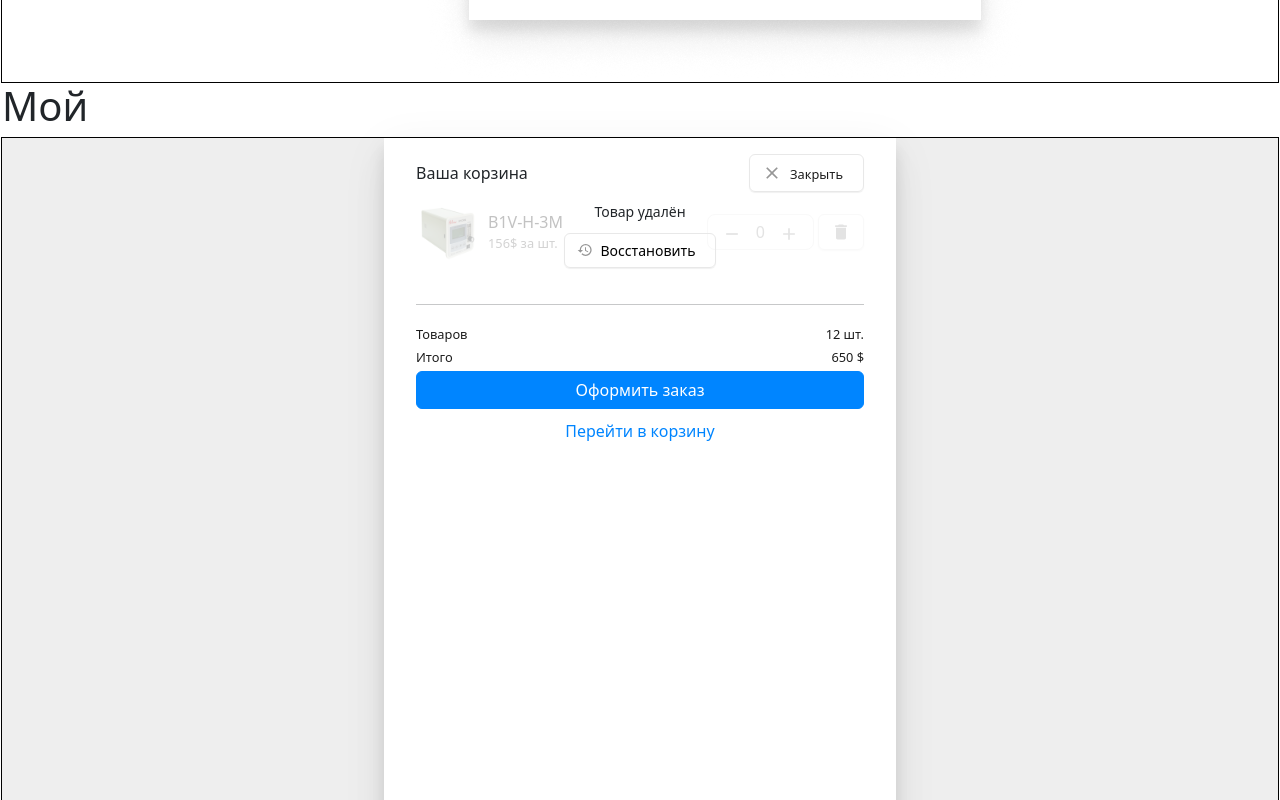
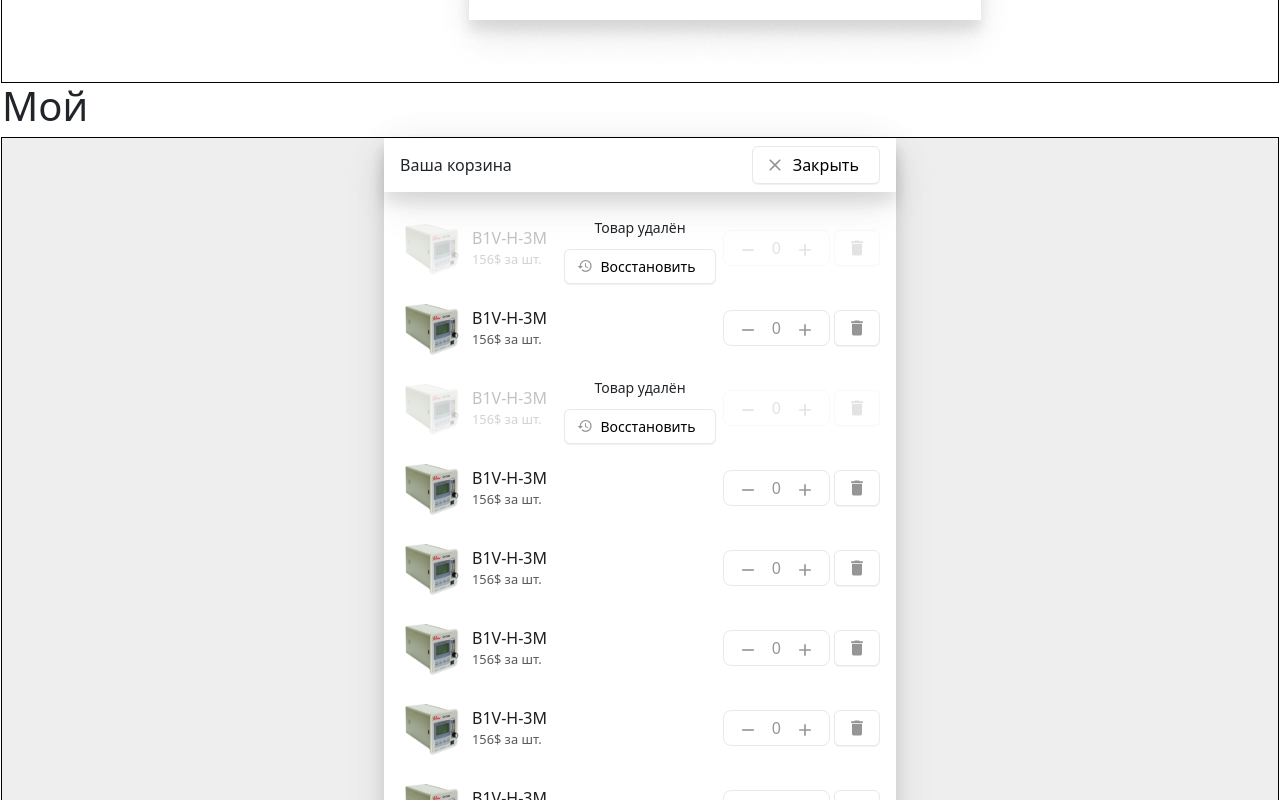
Before and after one commit to picus23/any-web-components, a Next.js app: page /basket in a window 1280 px wide. Shown: the part 1740-2540 px from the top of the page. Built offline with nearby package versions, Linux system fonts and the light colour scheme.

Commit message:
remove link

```diff
--- a/components/basket/BasketForm.tsx
+++ b/components/basket/BasketForm.tsx
@@ -9,7 +9,7 @@ interface BasketFormProps {
 }
 
 const BasketForm: FC<BasketFormProps> = ({ managerList }) => {
-    return <div className="d-flex flex-column p-2 w-25 position-sticky" style={{ top: '200px', zIndex: '10' }}>
+    return <div className="d-flex flex-column p-2 w-25 sticky-top">
         <h5>Оформление заказа</h5>
         <Radio.Group name="radiogroup" defaultValue={1}>
             <EncodingOrder
--- /dev/null
+++ b/components/basket/BasketHeader.tsx
@@ -0,0 +1,32 @@
+import { FC, useEffect } from "react";
+import Button from "../buttons/Button";
+import { MdClose } from "react-icons/md";
+
+interface BasketHeaderProps {
+    onClick?: () => void,
+}
+
+const BasketHeader: FC<BasketHeaderProps> = ({ onClick }) => {
+    useEffect(() => {
+        const basketHeader = document.querySelector('#basket-header')
+        console.log(basketHeader.scrollTop)
+
+    }, [])
+
+    return <>
+        <div
+            id="basket-header"
+            className="d-flex justify-content-between align-items-center sticky-top bg-white py-2 px-3"
+            style={{ boxShadow: '0px 11px 15px rgba(0, 0, 0, 0.1), 0px 9px 46px rgba(0, 0, 0, 0.06), 0px 24px 38px rgba(0, 0, 0, 0.04)' }}>
+            <span style={{ fontSize: '16px', fontWeight: 500 }}>Ваша корзина</span>
+            <Button
+                onClick={onClick}
+                icon={<MdClose size={20} fill={'#969696'} />}
+                btn_style="btn-outline-secondary">
+                <span style={{ fontSize: '16px', fontWeight: 500 }}>Закрыть</span>
+            </Button>
+        </div>
+    </>
+}
+
+export default BasketHeader;
--- a/components/breadСrumbs/BreadCrumbs.tsx
+++ b/components/breadСrumbs/BreadCrumbs.tsx
@@ -1,6 +1,6 @@
 import { FC } from "react";
 import { IBreadСrumbs } from './interface'
-import Link from "next/link";
+// import Link from "next/link";
 
 
 interface BreadCrumbsProps {
@@ -14,7 +14,7 @@ const BreadCrumbs: FC<BreadCrumbsProps> = ({ list, route }) => {
             list.map(({ title, id, url }, index) => {
                 return <span key={id} style={{color:'#E8E8E8',fontSize:'13px',display:'inline-block'}}>
                     {index != 0 ? ' / ' : ''}
-                    <Link className="text-decoration-none" style={{color:'#585757'}} href={route ? route(url) : url}>{title}</Link>
+                    <a className="text-decoration-none" style={{color:'#585757'}} href={route ? route(url) : url}>{title}</a>
                 </span>
             })
         }
--- a/pages/basket/index.tsx
+++ b/pages/basket/index.tsx
@@ -11,6 +11,7 @@ import FieldEncoding from "@/components/searchElement/fields/FieldEncoding";
 import ButtonGrayAddRemove from "@/components/buttons/ButtonGrayAddRemove";
 import MainBasketEraceTimer from "@/components/basket/MainBasketEraceTimer";
 import CartItem from "@/components/cartItem/CartItem";
+import BasketHeader from "@/components/basket/BasketHeader";
 
 
 const links = [
@@ -113,10 +114,6 @@ export default function () {
         </div>
 
 
-
-
-
-
         <div className="container-xxl p-0 d-flex justify-content-center" style={{ outline: '1px solid #000' }}>
             <h1>Образец</h1>
             <Image src={reference} alt="" />
@@ -125,22 +122,31 @@ export default function () {
         <div className="container-xxl p-0 d-flex justify-content-center" style={{ outline: '1px solid #000', background: '#eee' }}>
 
             <Basket>
-                <div className="basket p-3">
-                    <div className="d-flex flex-column mx-3">
-                        <div className="d-flex justify-content-between w-100 align-items-center">
-                            <span className="font-size-20-black fw-500">Ваша корзина</span>
-                            <Button onClick={() => alert('Click')} icon={<MdClose size={20} fill={'#969696'} />} btn_style="btn-outline-secondary"><span className="font-size-16-black fw-500">Закрыть</span></Button>
-                        </div>
-                        <div className="d-flex flex-column w-100">
+                <div
+                    className="d-flex flex-column bg-white"
+                    style={{ width: '512px', boxShadow: '0px 11px 15px rgba(0, 0, 0, 0.1), 0px 9px 46px rgba(0, 0, 0, 0.06), 0px 24px 38px rgba(0, 0, 0, 0.04)' }}>
+                    <div className="d-flex flex-column">
+                        <BasketHeader
+                            onClick={() => alert('Click')}
+                        />
+                        <div className="d-flex flex-column p-3">
                             {
                                 [
-                                    ['B1V-H-3M', 156, '/kit/0__andpa.png'],
+                                    ['B1V-H-3M', 156, '/kit/0__andpa.png', true],
+                                    ['B1V-H-3M', 156, '/kit/0__andpa.png', false],
+                                    ['B1V-H-3M', 156, '/kit/0__andpa.png', true],
+                                    ['B1V-H-3M', 156, '/kit/0__andpa.png', false],
+                                    ['B1V-H-3M', 156, '/kit/0__andpa.png', false],
+                                    ['B1V-H-3M', 156, '/kit/0__andpa.png', false],
+                                    ['B1V-H-3M', 156, '/kit/0__andpa.png', false],
+                                    ['B1V-H-3M', 156, '/kit/0__andpa.png', false],
+                                    ['B1V-H-3M', 156, '/kit/0__andpa.png', true],
                                 ].map(item => (
                                     <FieldEncoding
                                         imgUrl={item[2]}
                                         pagetitle={item[0]}
                                         price={item[1]}
-                                        isDelete
+                                        isDelete={item[3]}
                                         basketButtons={
                                             <div className="d-flex gap-1">
                                                 <ButtonGrayAddRemove
@@ -160,7 +166,9 @@ export default function () {
                             }
                         </div>
                     </div>
-                    <div className="d-flex flex-column gap-1 mx-3">
+                    <div className="d-flex flex-column gap-1 py-2 px-3"
+                    // style={{ position: 'sticky', bottom: 0, zIndex: 1020 }}
+                    >
                         <hr />
                         <div className="d-flex justify-content-between">
                             <span className="font-size-16-black">Товаров</span>
--- a/pages/encoding/index.tsx
+++ b/pages/encoding/index.tsx
@@ -113,6 +113,8 @@ const props = [
         'value': 'до 207 бар при 21°C',
     },
 ]
+
+const managers = ['1','2','3'];
 
 
 
@@ -297,7 +299,7 @@ export default function () {
                     </div>
 
                     {/* Форма */}
-                    <BasketForm />
+                    <BasketForm managerList={managers}/>
                 </div>
 
             </EncodingWrapper>
--- a/styles/style.scss
+++ b/styles/style.scss
@@ -27,13 +27,14 @@
     --bs-btn-hover-border-color: #E8E8E8;
     --bs-btn-focus-shadow-rgb: 150, 150, 150;
     --bs-btn-active-color: #000;
-    --bs-btn-active-bg: #E8E8E8;
+    --bs-btn-active-bg: #fff;
     --bs-btn-active-border-color: #E8E8E8;
     --bs-btn-active-shadow: inset 0 3px 5px rgba(0, 0, 0, 0.125);
     --bs-btn-disabled-color: #E8E8E8;
     --bs-btn-disabled-bg: transparent;
     --bs-btn-disabled-border-color: #E8E8E8;
     --bs-gradient: none;
+    background: #fff;
     box-shadow: 0px 1px 1px rgba(0, 0, 0, 0.06);
 }
 
```
Also changed, not shown: styles/style.css, 1 other file (tests, documents, lock files or other folders). Lines whose indentation alone changed are shown as unchanged.
